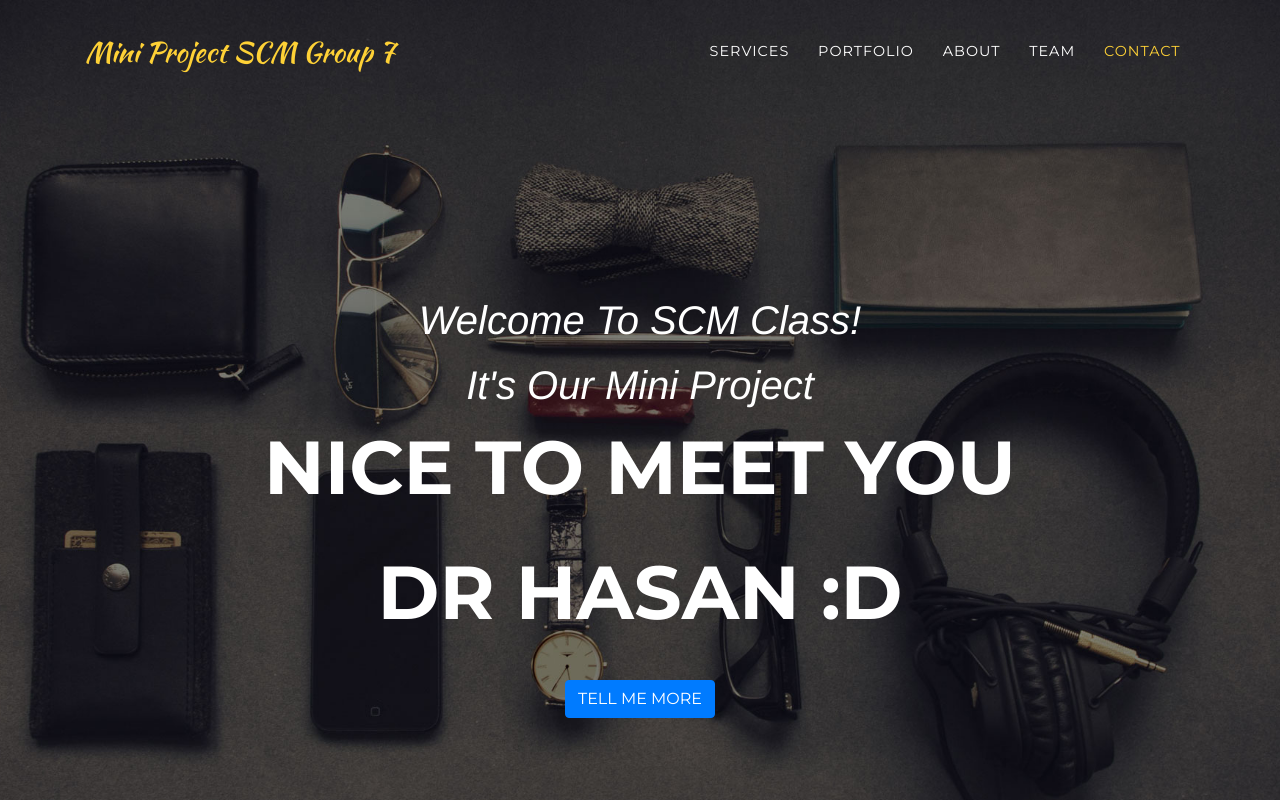
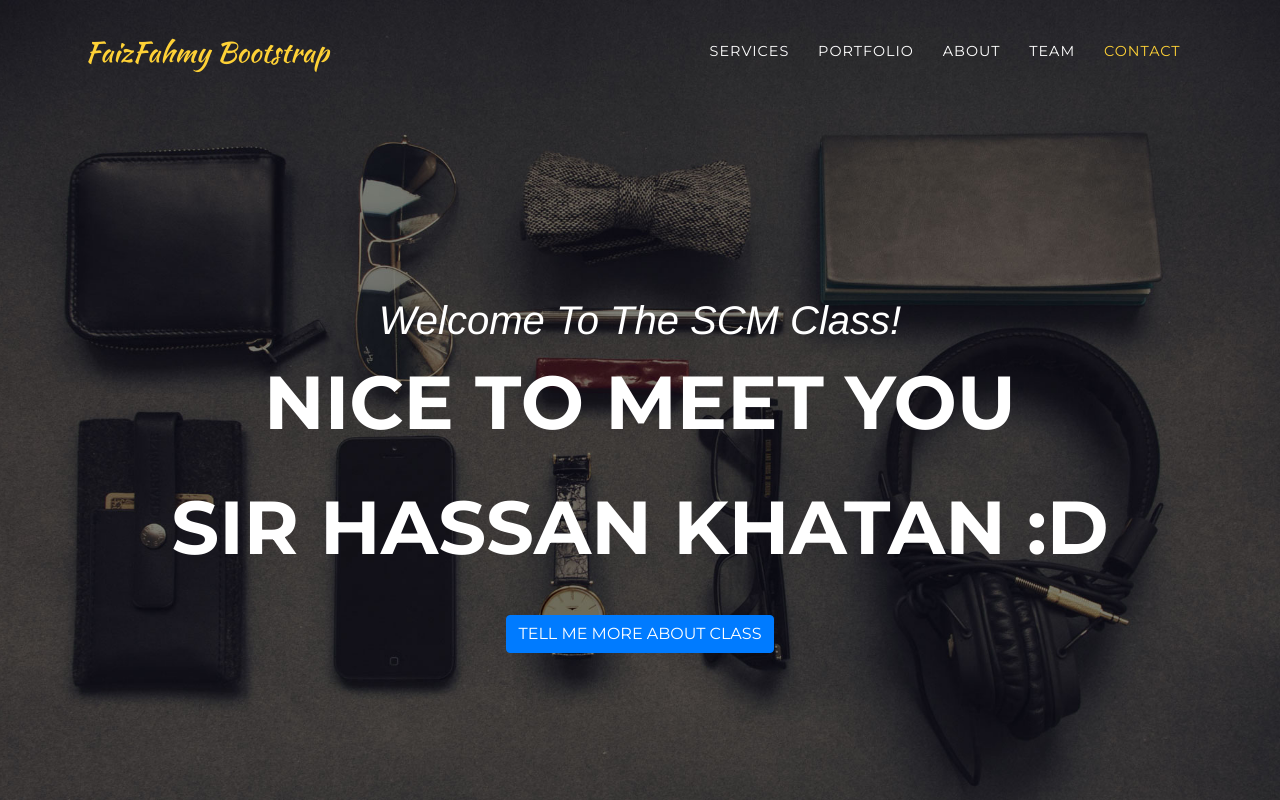
Before and after one commit to Whatleey/MiniProjectScm7, a website with bundled scripts: page index.html in a window 1280 px wide. Shown: the top 800 px of the page. Built offline with nearby package versions, Linux system fonts and the light colour scheme; a web font is replaced by a local one.

Commit message:
Change index
Change on Tell Me More

```diff
--- a/index.html
+++ b/index.html
@@ -30,7 +30,7 @@
     <!-- Navigation -->
     <nav class="navbar navbar-expand-lg navbar-dark fixed-top" id="mainNav">
       <div class="container">
-        <a class="navbar-brand js-scroll-trigger" href="#page-top">Mini Project SCM Group 7</a>
+        <a class="navbar-brand js-scroll-trigger" href="#page-top">FaizFahmy Bootstrap</a>
         <button class="navbar-toggler navbar-toggler-right" type="button" data-toggle="collapse" data-target="#navbarResponsive" aria-controls="navbarResponsive" aria-expanded="false" aria-label="Toggle navigation">
           Menu
           <i class="fa fa-bars"></i>
@@ -61,11 +61,10 @@
     <header class="masthead">
       <div class="container">
         <div class="intro-text">
-          <div class="intro-lead-in">Welcome To SCM Class!</div>
-          <div class="intro-lead-in">It's Our Mini Project</div>
+          <div class="intro-lead-in">Welcome To The SCM Class!</div>
           <div class="intro-heading text-uppercase">Nice To Meet You</div>
-          <div class="intro-heading text-uppercase">Dr Hasan :D</div>
-          <a class="btn btn-primary btn-xl text-uppercase js-scroll-trigger" href="#services">Tell Me More</a>
+          <div class="intro-heading text-uppercase">Sir Hassan Khatan :D</div>
+          <a class="btn btn-primary btn-xl text-uppercase js-scroll-trigger" href="#services">Tell Me More about Class</a>
         </div>
       </div>
     </header>
```
